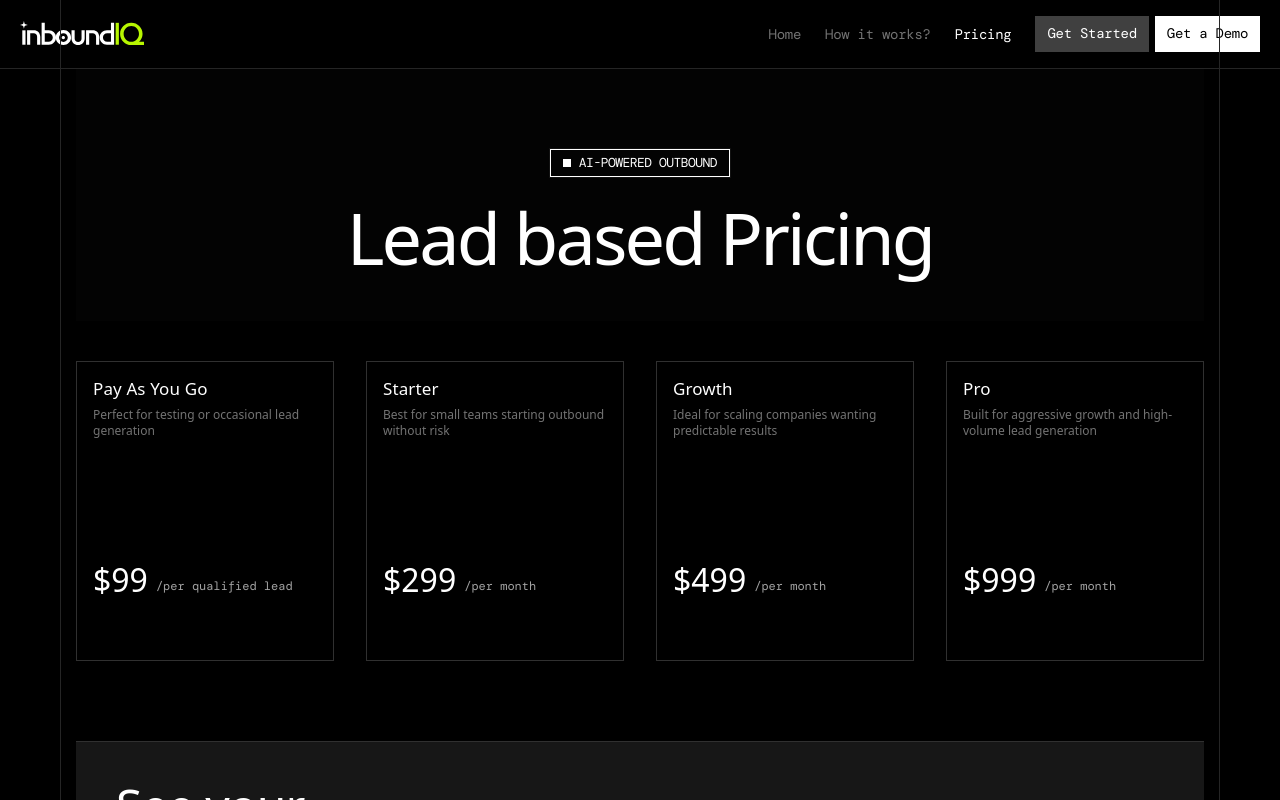
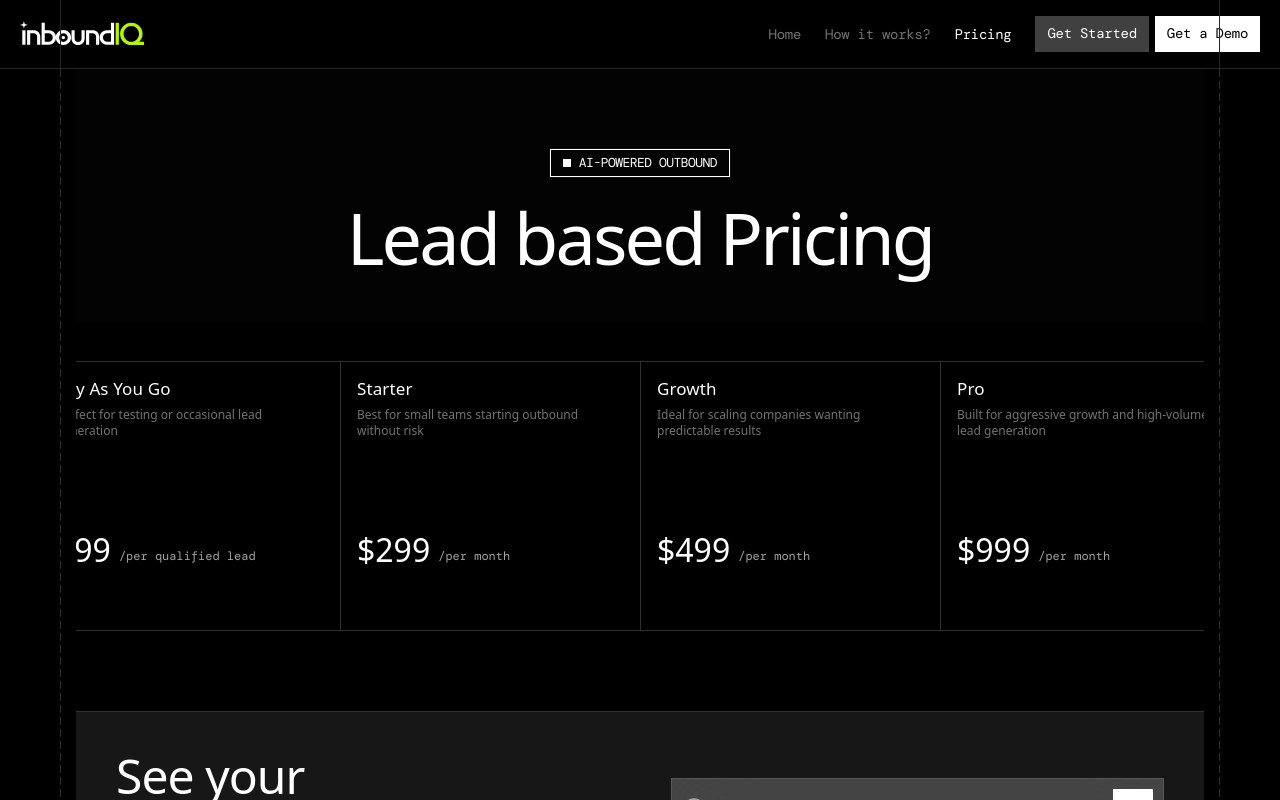
Before and after one commit to Yadav036/inboundiq-seo, a Next.js app: page /pricing in a window 1280 px wide. Shown: the top 800 px of the page. Built offline with nearby package versions, Linux system fonts and the light colour scheme; a web font is replaced by a local one.

Commit message:
Fixed Pricing Cards

```diff
--- a/app/globals.css
+++ b/app/globals.css
@@ -7,31 +7,12 @@
 @tailwind components;
 @tailwind utilities;
 
-/* Decorative page frame — vertical rails + header rule (#252525) */
+/* Decorative page frame — vertical rails drawn by SiteFrameLines (solid / dashed) */
 @layer components {
   .page-wrap {
     position: relative;
     /* x-only: full overflow:hidden breaks position:sticky on the header */
     overflow-x: hidden;
-  }
-
-  .frame-left,
-  .frame-right {
-    position: absolute;
-    top: 0;
-    bottom: 0;
-    width: 1px;
-    background: #252525;
-    pointer-events: none;
-    z-index: 2;
-  }
-
-  .frame-left {
-    left: 60px;
-  }
-
-  .frame-right {
-    right: 60px;
   }
 }
 
--- a/app/pricing/page.tsx
+++ b/app/pricing/page.tsx
@@ -21,12 +21,14 @@ export default function PricingPage() {
           className='mx-auto w-full max-w-[1320px] px-0 pb-16 pt-8 md:pb-20 md:pt-10'
           aria-label='Pricing plans'
         >
-          <div className='grid gap-6 md:grid-cols-2 lg:grid-cols-4 lg:gap-8'>
+          <div className='flex max-w-full justify-center overflow-x-auto [-ms-overflow-style:none] [scrollbar-width:none] [&::-webkit-scrollbar]:hidden'>
+            <div className='flex flex-col divide-y divide-[#303030] border border-[#303030] lg:flex-row lg:divide-x lg:divide-y-0'>
               <PricingCard
                 title='Pay As You Go'
                 description='Perfect for testing or occasional lead generation'
                 price='$99'
                 period='/per qualified lead'
+                className='border-0'
               />
 
               <PricingCard
@@ -34,6 +36,7 @@ export default function PricingPage() {
                 description='Best for small teams starting outbound without risk'
                 price='$299'
                 period='/per month'
+                className='border-0'
               />
 
               <PricingCard
@@ -42,6 +45,7 @@ export default function PricingPage() {
                 price='$499'
                 period='/per month'
                 ctaLabel='Continue'
+                className='border-0'
               />
 
               <PricingCard
@@ -49,7 +53,9 @@ export default function PricingPage() {
                 description='Built for aggressive growth and high-volume lead generation'
                 price='$999'
                 period='/per month'
+                className='border-0'
               />
+            </div>
           </div>
         </section>
 
--- a/components/HeroSection.tsx
+++ b/components/HeroSection.tsx
@@ -5,7 +5,10 @@ const HERO_VECTOR_BG = '/hero-vector-bg.png'
 
 export function HeroSection() {
   return (
-    <section className='relative isolate flex w-full min-h-[min(100svh,920px)] flex-col overflow-hidden'>
+    <section
+      data-site-hero
+      className='relative isolate flex w-full min-h-[min(100svh,920px)] flex-col overflow-hidden'
+    >
 
       {/* ── Layer 0: Vector base ───────────────────────────── */}
       <div className='pointer-events-none absolute inset-0 z-0 overflow-hidden' aria-hidden>
--- a/components/SiteFrame.tsx
+++ b/components/SiteFrame.tsx
@@ -1,14 +1,15 @@
 import type { ReactNode } from 'react'
 
+import { SiteFrameLines } from '@/components/SiteFrameLines'
+
 /**
- * Global shell: two vertical frame lines at 60px from each edge (#252525).
+ * Global shell: vertical frame (solid over hero, dashed elsewhere — see SiteFrameLines).
  * Content uses horizontal inset via `px-[76px]` on header / main / footer (60px rail + 16px).
  */
 export function SiteFrame({ children }: { children: ReactNode }) {
   return (
     <div className='page-wrap min-h-screen w-full bg-black text-white'>
-      <div className='frame-left' aria-hidden />
-      <div className='frame-right' aria-hidden />
+      <SiteFrameLines />
       <div className='relative z-0 flex min-h-screen min-w-0 flex-col'>{children}</div>
     </div>
   )
--- /dev/null
+++ b/components/SiteFrameLines.tsx
@@ -0,0 +1,143 @@
+'use client'
+
+import type { CSSProperties } from 'react'
+import { useCallback, useLayoutEffect, useState } from 'react'
+
+const FRAME_INSET = 60
+const HEADER_SELECTOR = '[data-site-header]'
+const HERO_SELECTOR = '[data-site-hero]'
+
+/** Figma 661:3959 — stroke-dasharray 8 4, color #303030 */
+const dottedStyle: CSSProperties = {
+  backgroundImage: `repeating-linear-gradient(
+    to bottom,
+    #303030 0,
+    #303030 8px,
+    transparent 8px,
+    transparent 12px
+  )`,
+}
+
+type Strip = { kind: 'solid' | 'dotted'; height: number }
+
+function mergeIntervals(intervals: [number, number][]): [number, number][] {
+  if (intervals.length === 0) return []
+  const sorted = intervals
+    .filter(([a, b]) => b > a)
+    .sort((x, y) => x[0] - y[0])
+  const out: [number, number][] = [[sorted[0][0], sorted[0][1]]]
+  for (let i = 1; i < sorted.length; i++) {
+    const [s, e] = sorted[i]
+    const last = out[out.length - 1]!
+    if (s <= last[1]) last[1] = Math.max(last[1], e)
+    else out.push([s, e])
+  }
+  return out
+}
+
+/** Solid where header or hero intersect the viewport; dotted elsewhere. */
+function buildStrips(vh: number, header: DOMRect | null, hero: DOMRect | null): Strip[] {
+  const solids: [number, number][] = []
+  if (header) {
+    const t = Math.max(0, header.top)
+    const b = Math.min(vh, header.bottom)
+    if (b > t) solids.push([t, b])
+  }
+  if (hero) {
+    const t = Math.max(0, hero.top)
+    const b = Math.min(vh, hero.bottom)
+    if (b > t) solids.push([t, b])
+  }
+  const merged = mergeIntervals(solids)
+  if (merged.length === 0) {
+    return [{ kind: 'dotted', height: vh }]
+  }
+  const strips: Strip[] = []
+  let y = 0
+  for (const [s, e] of merged) {
+    if (s > y) strips.push({ kind: 'dotted', height: s - y })
+    strips.push({ kind: 'solid', height: e - s })
+    y = e
+  }
+  if (y < vh) strips.push({ kind: 'dotted', height: vh - y })
+  return strips
+}
+
+function Rail({
+  side,
+  strips,
+}: {
+  side: 'left' | 'right'
+  strips: Strip[]
+}) {
+  const pos: CSSProperties =
+    side === 'left' ? { left: FRAME_INSET } : { right: FRAME_INSET }
+
+  let top = 0
+  return (
+    <div
+      className='pointer-events-none fixed top-0 z-[2] h-screen w-px'
+      style={pos}
+      aria-hidden
+    >
+      {strips.map((s, i) => {
+        const el = (
+          <div
+            key={i}
+            className='absolute left-0 w-px'
+            style={{
+              top,
+              height: s.height,
+              ...(s.kind === 'dotted'
+                ? dottedStyle
+                : { backgroundColor: '#252525' }),
+            }}
+          />
+        )
+        top += s.height
+        return el
+      })}
+    </div>
+  )
+}
+
+export function SiteFrameLines() {
+  const [strips, setStrips] = useState<Strip[]>(() => [
+    {
+      kind: 'dotted',
+      height: typeof window !== 'undefined' ? window.innerHeight : 900,
+    },
+  ])
+
+  const measure = useCallback(() => {
+    const vh = window.innerHeight
+    const header = document.querySelector<HTMLElement>(HEADER_SELECTOR)
+    const hero = document.querySelector<HTMLElement>(HERO_SELECTOR)
+    const hr = header?.getBoundingClientRect() ?? null
+    const ar = hero?.getBoundingClientRect() ?? null
+    setStrips(buildStrips(vh, hr, ar))
+  }, [])
+
+  useLayoutEffect(() => {
+    measure()
+    const header = document.querySelector<HTMLElement>(HEADER_SELECTOR)
+    const hero = document.querySelector<HTMLElement>(HERO_SELECTOR)
+    const ro = new ResizeObserver(() => measure())
+    if (header) ro.observe(header)
+    if (hero) ro.observe(hero)
+    window.addEventListener('scroll', measure, { passive: true })
+    window.addEventListener('resize', measure)
+    return () => {
+      ro.disconnect()
+      window.removeEventListener('scroll', measure)
+      window.removeEventListener('resize', measure)
+    }
+  }, [measure])
+
+  return (
+    <>
+      <Rail side='left' strips={strips} />
+      <Rail side='right' strips={strips} />
+    </>
+  )
+}
--- a/components/SiteNavbar.tsx
+++ b/components/SiteNavbar.tsx
@@ -36,6 +36,7 @@ export function SiteNavbar() {
 
   return (
     <header
+      data-site-header
       className={cn(
         'sticky top-0 z-50 w-full border-b border-[#252525]',
         'bg-black/80 backdrop-blur-[12px] supports-[backdrop-filter]:bg-black/60',
--- a/components/pricing/PricingCard.tsx
+++ b/components/pricing/PricingCard.tsx
@@ -30,7 +30,7 @@ export function PricingCard({
   return (
     <article
       className={cn(
-        'group relative flex h-[300px] max-h-[300px] min-h-0 flex-col overflow-hidden border border-[#303030] bg-black',
+        'group relative flex h-[268px] max-h-[268px] min-h-0 w-[300px] max-w-[300px] shrink-0 flex-col overflow-hidden border border-[#303030] bg-black',
         className,
       )}
     >
```
Also changed, not shown: public/landing/frame-line-dotted.svg (added). Lines whose indentation alone changed are shown as unchanged.
